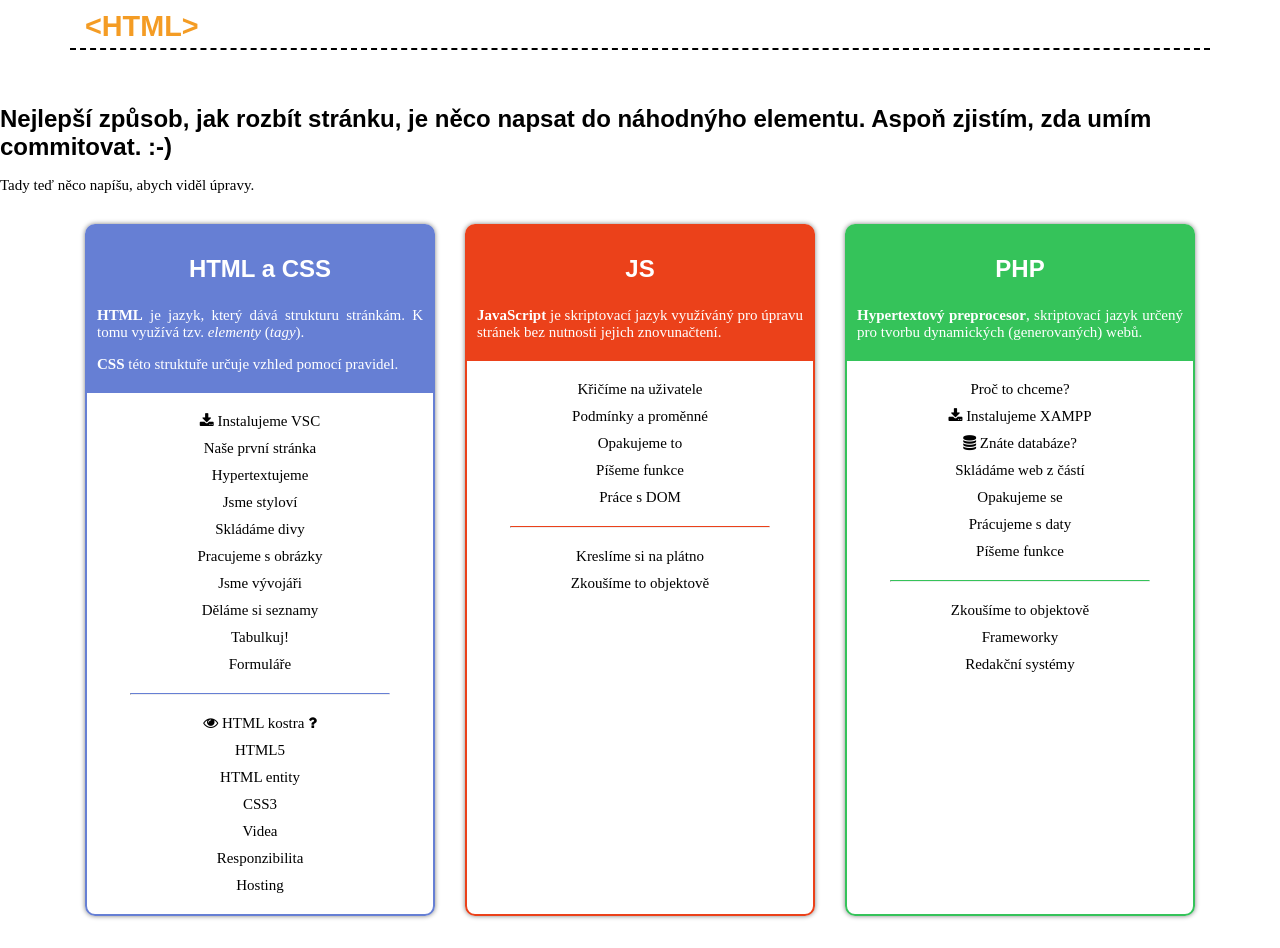
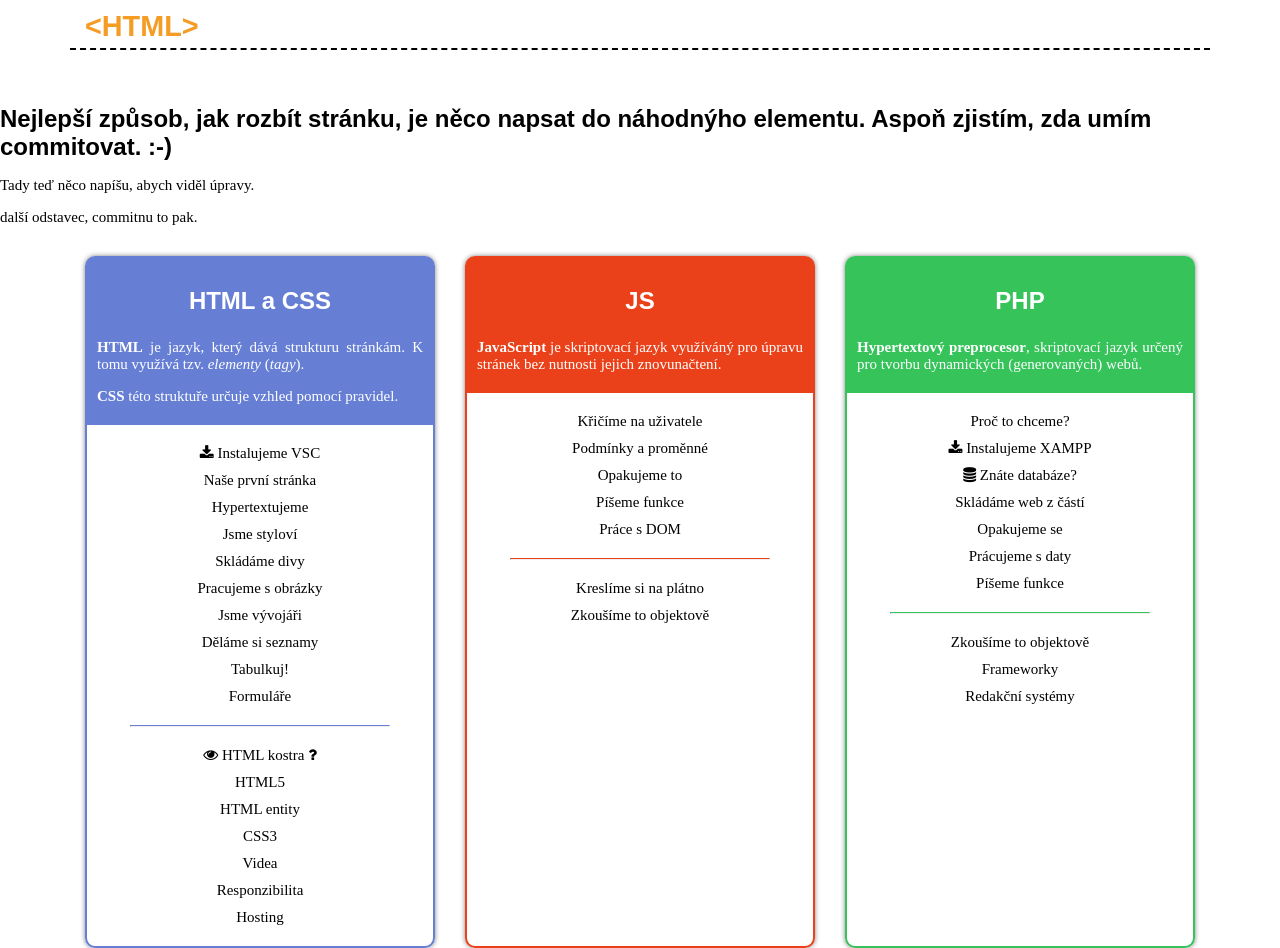
Before and after one commit to zikam-KVD/WTV-git, a plain HTML site: page index.html in a window 1280 px wide. Shown: the top 948 px of the page. Drawn offline with Linux system fonts and the light colour scheme.

Commit message:
edit index.html
Přidaný 2. odstavec.

```diff
--- a/index.html
+++ b/index.html
@@ -25,6 +25,7 @@
 
     <h1>Nejlepší způsob, jak rozbít stránku, je něco napsat do náhodnýho elementu. Aspoň zjistím, zda umím commitovat. :-)</h1>
     <p>Tady teď něco napíšu, abych viděl úpravy.</p>
+    <p>další odstavec, commitnu to pak.</p>
 
     <main class="container">
 
```
